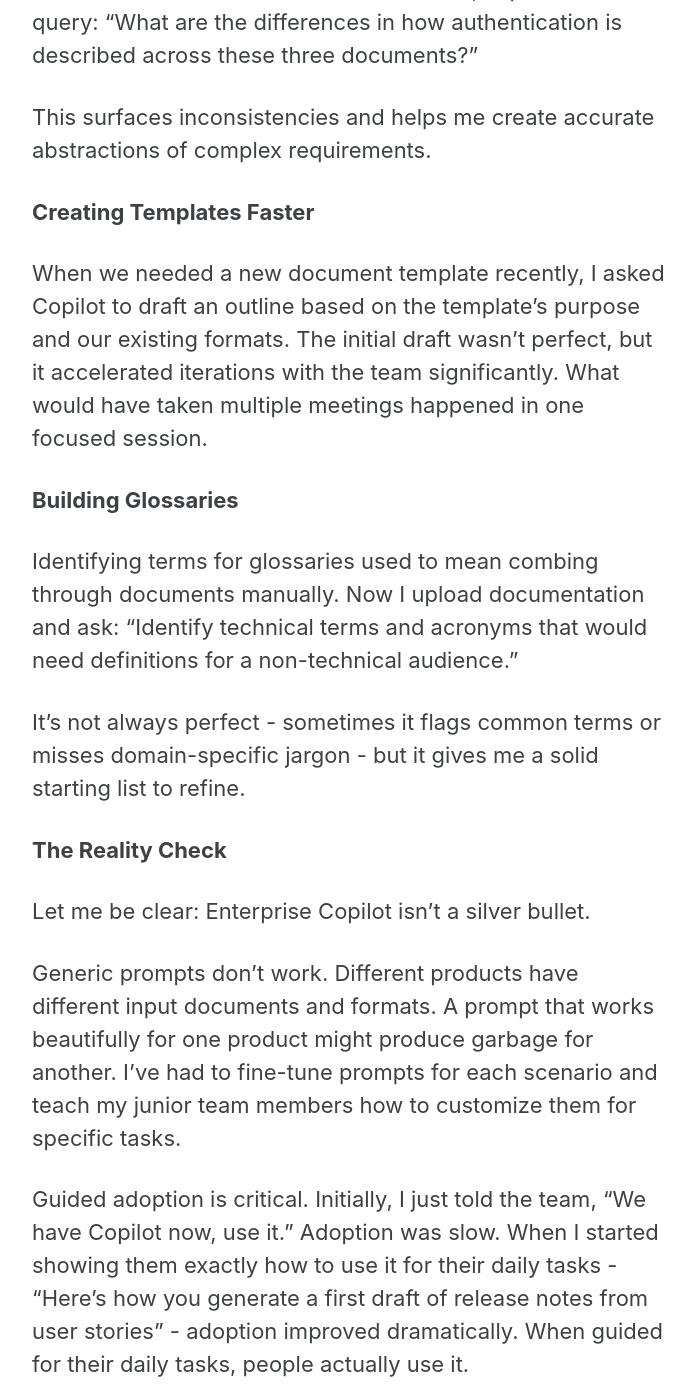
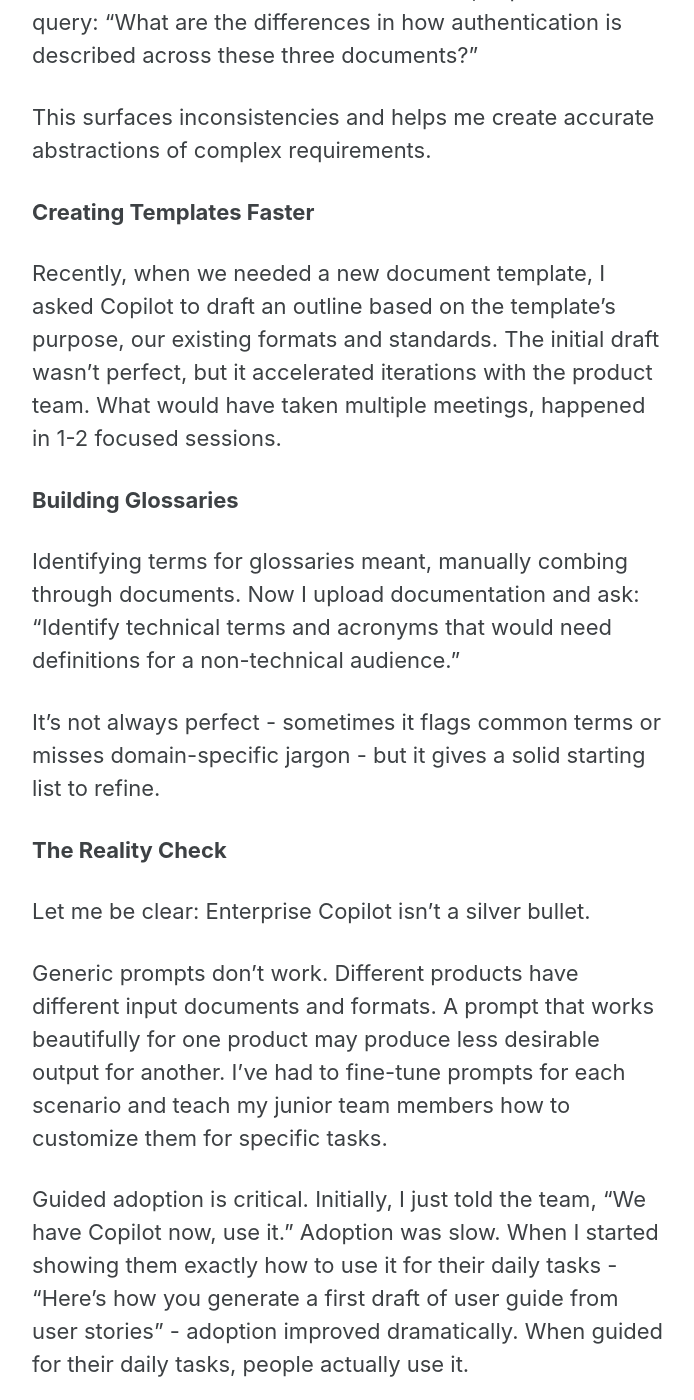
Before and after one commit to ejsumi/ejsumi.github.io, a Jekyll site: the page built from _posts/2025-10-02-copilitusage.md, in a window 1280 px wide and 1400 px high, scrolled down 2531 px. Shown: the whole window, without its empty margins (290-984 px from the left). Built offline with Jekyll 4.4.1, drawn with Linux system fonts in a browser that asks for light colours; cached includes are drawn as plain includes; some of the changed text lies outside the part shown.

Commit message:
Revise Copilot usage insights for technical writing
Updated the article to reflect changes in how Enterprise Copilot is used in technical writing, including specific examples and clarifications on its effectiveness and limitations.

```diff
--- a/_posts/2025-10-02-copilitusage.md
+++ b/_posts/2025-10-02-copilitusage.md
@@ -44,21 +44,21 @@
 
 **Creating Templates Faster**
 
-When we needed a new document template recently, I asked Copilot to draft an outline based on the template's purpose and our existing formats. The initial draft wasn't perfect, but it accelerated iterations with the team significantly. What would have taken multiple meetings happened in one focused session.
+Recently, when we needed a new document template, I asked Copilot to draft an outline based on the template's purpose, our existing formats and standards. The initial draft wasn't perfect, but it accelerated iterations with the product team. What would have taken multiple meetings, happened in 1-2 focused sessions.
 
 **Building Glossaries**
 
-Identifying terms for glossaries used to mean combing through documents manually. Now I upload documentation and ask: "Identify technical terms and acronyms that would need definitions for a non-technical audience."
+Identifying terms for glossaries meant, manually combing through documents. Now I upload documentation and ask: "Identify technical terms and acronyms that would need definitions for a non-technical audience."
 
-It's not always perfect - sometimes it flags common terms or misses domain-specific jargon - but it gives me a solid starting list to refine.
+It's not always perfect - sometimes it flags common terms or misses domain-specific jargon - but it gives a solid starting list to refine.
 
 **The Reality Check**
 
 Let me be clear: Enterprise Copilot isn't a silver bullet.
 
-Generic prompts don't work. Different products have different input documents and formats. A prompt that works beautifully for one product might produce garbage for another. I've had to fine-tune prompts for each scenario and teach my junior team members how to customize them for specific tasks.
+Generic prompts don't work. Different products have different input documents and formats. A prompt that works beautifully for one product may produce less desirable output for another. I've had to fine-tune prompts for each scenario and teach my junior team members how to customize them for specific tasks.
 
-Guided adoption is critical. Initially, I just told the team, "We have Copilot now, use it." Adoption was slow. When I started showing them exactly how to use it for their daily tasks - "Here's how you generate a first draft of release notes from user stories" - adoption improved dramatically. When guided for their daily tasks, people actually use it.
+Guided adoption is critical. Initially, I just told the team, "We have Copilot now, use it." Adoption was slow. When I started showing them exactly how to use it for their daily tasks - "Here's how you generate a first draft of user guide from user stories" - adoption improved dramatically. When guided for their daily tasks, people actually use it.
 
 Always keep a human in the loop. I treat Copilot as a partner or thought assistant, not a replacement for critical thinking. Every output needs review. Every draft needs validation against source documents. AI accelerates the process; it doesn't make you less responsible.
 
```
Also changed, not shown: other parts of _posts/2025-10-02-copilitusage.md (+5 -5 lines).
